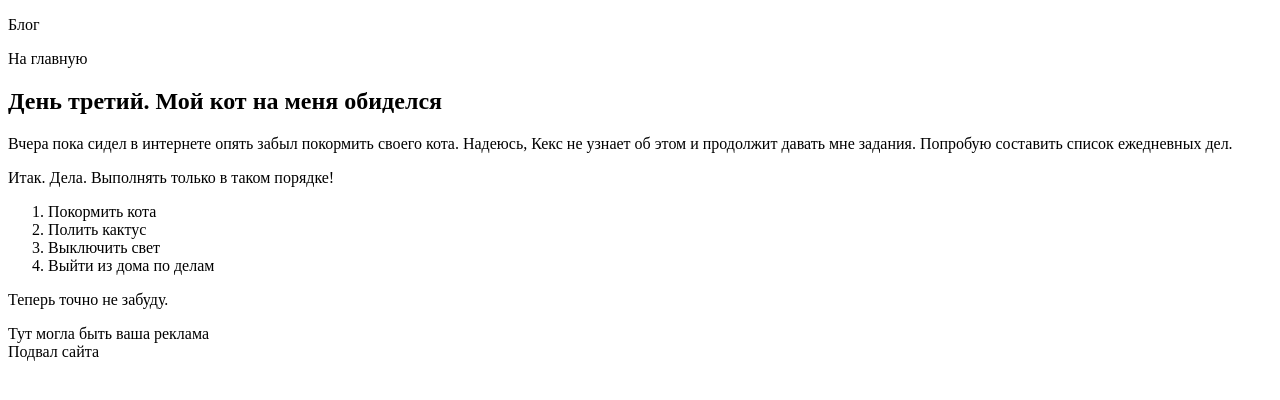
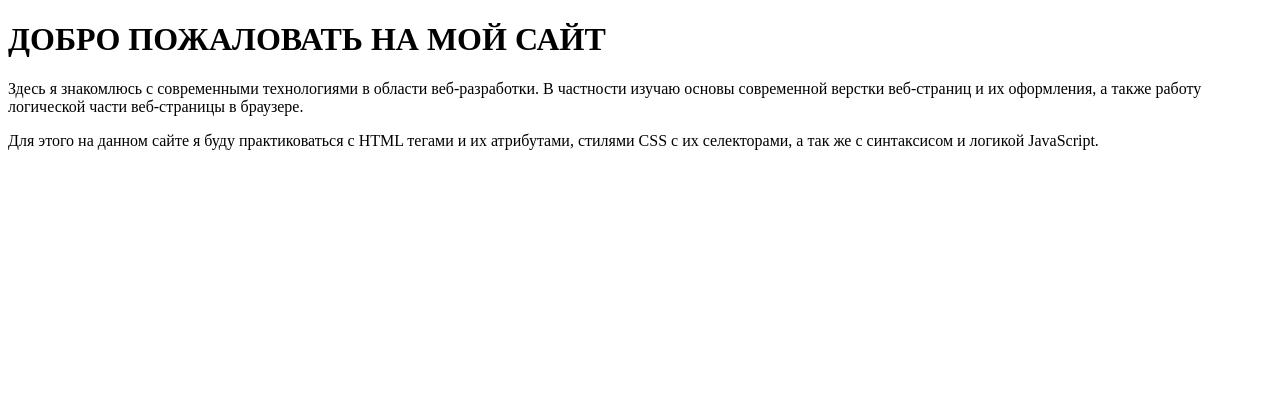
Before and after one commit to AYUREVA/ablome, a plain HTML site: page index.html in a window 1280 px wide. Drawn offline with Linux system fonts and the light colour scheme.

Commit message:
Update index.html

```diff
--- a/index.html
+++ b/index.html
@@ -1,36 +1,12 @@
 <!DOCTYPE html>
-<html lang="ru">
-  <head>
-    <meta charset="utf-8">
-    <title>Сайт начинающего верстальщика</title>
-    <link rel="stylesheet" href="style.css">
-  </head>
-  <body>
-    <header>
-      <p>Блог</p>
-      <nav>
-        На главную
-      </nav>
-    </header>
-    <main>
-      <article>
-        <h1>День третий. Мой кот на меня обиделся</h1>
-        <p>Вчера пока сидел в интернете опять забыл покормить своего кота. Надеюсь, Кекс не узнает об этом и продолжит давать мне задания. Попробую составить список ежедневных дел.</p>
-        <p>Итак. Дела. Выполнять только в таком порядке!</p>
-          <ol>
-            <li> Покормить кота</li>
-            <li>Полить кактус</li>
-            <li>Выключить свет</li>
-            <li>Выйти из дома по делам</li>
-          </ol>
-        <p>Теперь точно не забуду.</p>
-      </article>
-      <aside>
-        Тут могла быть ваша реклама
-      </aside>
-    </main>
-    <footer>
-      Подвал сайта
-    </footer>
-  </body>
-</html>
+<html>
+    <head>
+    </head>
+    <body>
+        <h1>ДОБРО ПОЖАЛОВАТЬ НА МОЙ САЙТ</h1>
+        <p>Здесь я знакомлюсь с современными технологиями в области веб-разработки. В частности изучаю основы современной верстки веб-страниц и их оформления, а также работу логической части веб-страницы в браузере.</p>
+        <p>Для этого на данном сайте я буду практиковаться с HTML тегами и их атрибутами, стилями CSS с их селекторами, а так же с синтаксисом и логикой JavaScript.</p>
+    </body>
+
+    <p></p>
+    <html>
```
